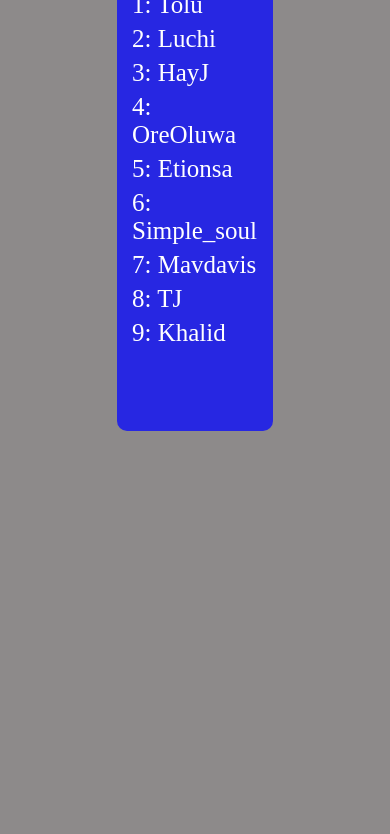
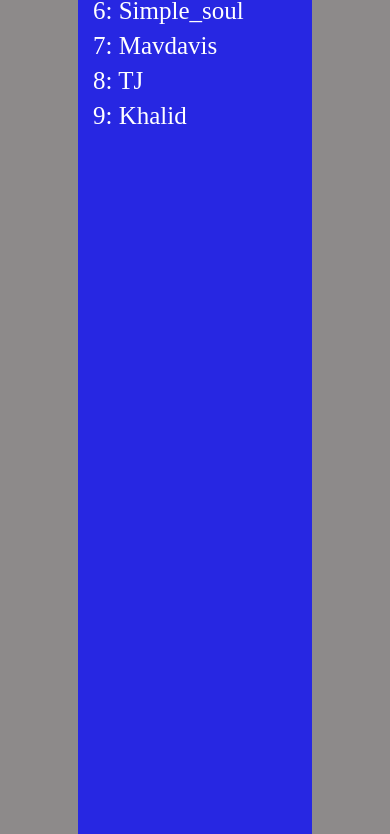
Before and after one commit to Cyn-thi/JS-Project, a plain HTML site: page index.html in a window 390 px wide. Shown: the part 286-1120 px from the top of the page. Before the commit the page ends 844 px from the top, so only its background shows below. Drawn offline with Linux system fonts and the light colour scheme.

Commit message:
Update style.css

```diff
--- a/css/style.css
+++ b/css/style.css
@@ -20,3 +20,20 @@ body {
 #member1 {
     margin-top: 6px;
 }
+
+@media (max-width: 426px) {
+    #center {
+        min-height: 150vh;
+        min-width: 60%;
+    }
+
+
+    #member1, #member2, #member3, #member4, #member5, #member6, #member7, #member8, #member9 {
+         margin-bottom: 7px;
+     }
+
+    #member1 {
+         margin-top: 7px;
+     }
+
+    }
```
